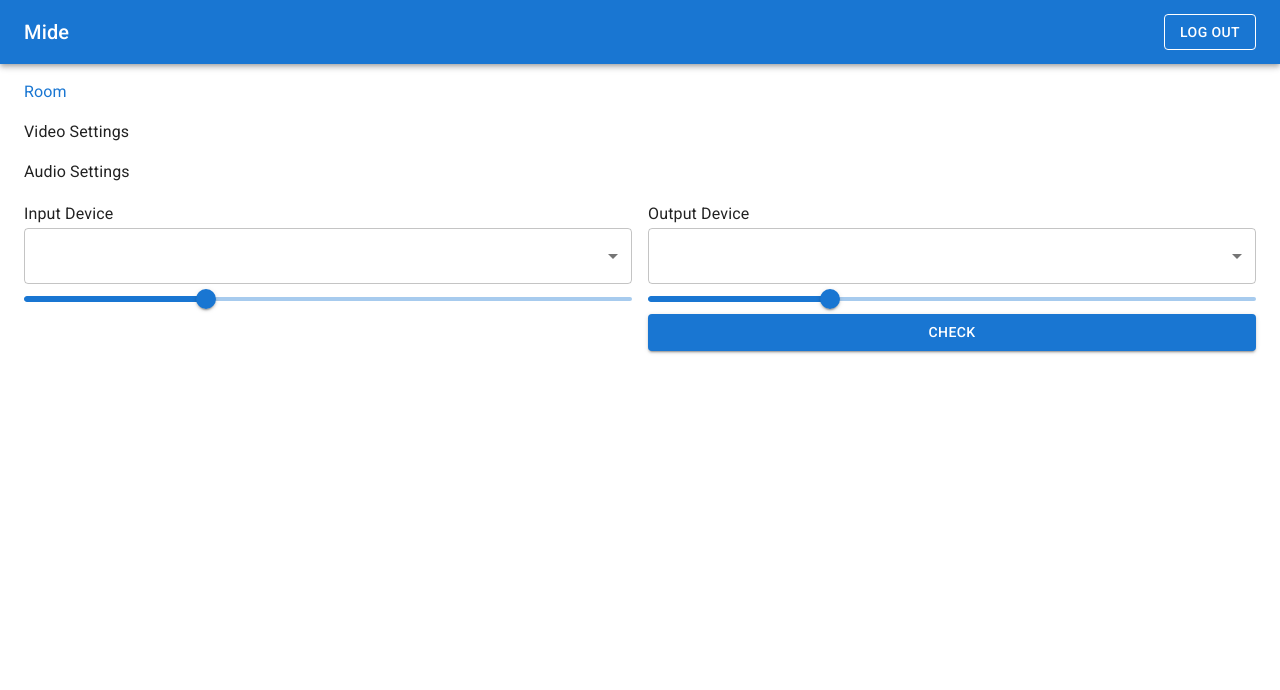
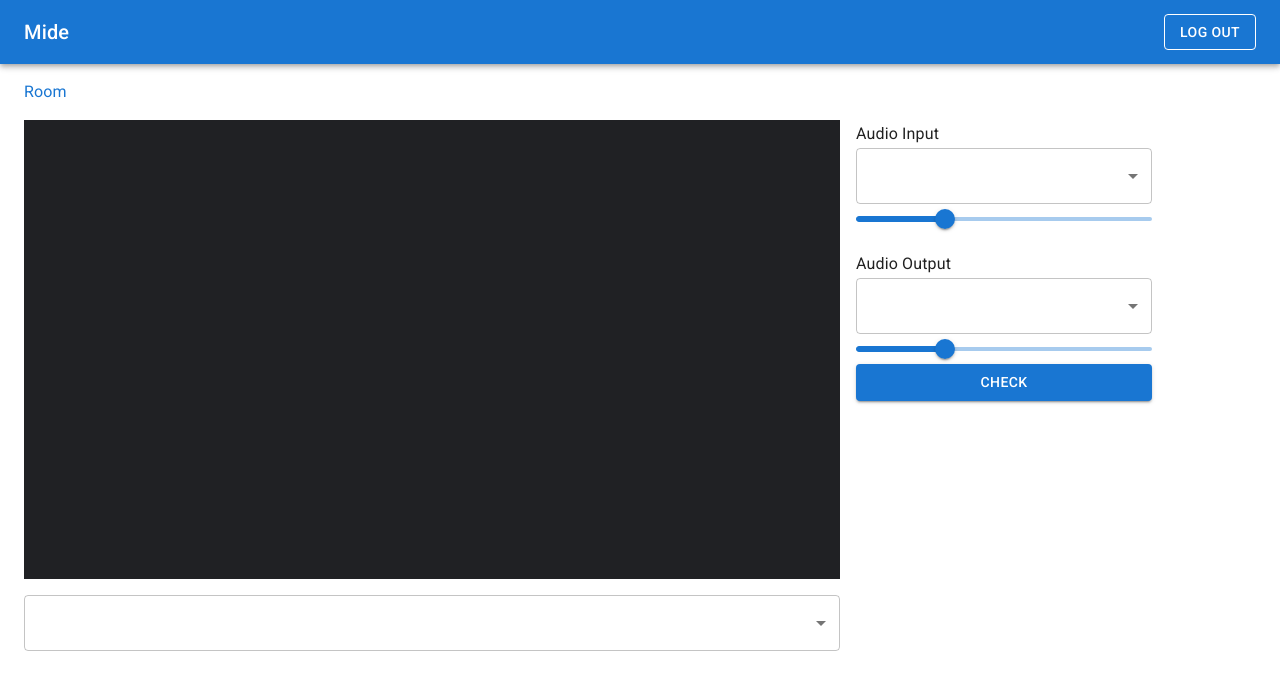
Before and after one commit to Anddrrew/mideclient, a React (Create React App) app: page /login in a window 1280 px wide. Both pictures are taken after a click on the button "LOG IN". Shown: the top 690 px of the page. Built offline with nearby package versions, Linux system fonts and the light colour scheme.

Commit message:
Added VideoInputForm

```diff
--- a/src/components/MediaSettings/InputAudioForm.tsx
+++ b/src/components/MediaSettings/InputAudioForm.tsx
@@ -7,7 +7,7 @@ export default function InputDeviceForm() {
 
   return (
     <Stack>
-      <Typography variant='subtitle1'>Input Device</Typography>
+      <Typography variant='subtitle1'>Audio Input</Typography>
       <AudioDeviceForm devices={audioInput} />
     </Stack>
   );
--- a/src/components/MediaSettings/OutputAudioForm.tsx
+++ b/src/components/MediaSettings/OutputAudioForm.tsx
@@ -43,7 +43,7 @@ export default function OutputAudioForm() {
 
   return (
     <Stack>
-      <Typography variant='subtitle1'>Output Device</Typography>
+      <Typography variant='subtitle1'>Audio Output</Typography>
       <AudioDeviceForm
         devices={audioOutput}
         onDeviceChange={handleDeviceIdChange}
--- /dev/null
+++ b/src/components/MediaSettings/VideoInputForm.tsx
@@ -0,0 +1,70 @@
+import { useEffect, useState } from 'react';
+import { useDevices } from '../../contexts/DevicesContext';
+import { FormControl, MenuItem, Select, SelectChangeEvent, Stack } from '@mui/material';
+import VideoView from '../VideoView';
+
+const videoConstraints = {
+  width: { min: 1024, ideal: 1280, max: 1920 },
+  height: { min: 576, ideal: 720, max: 1080 },
+};
+
+export default function VideoInputForm() {
+  const { videoInput } = useDevices();
+  const [deviceId, setDeviceId] = useState('');
+  const [stream, setStream] = useState<MediaStream | null>(null);
+
+  const handleChange = (e: SelectChangeEvent) => setDeviceId(e.target.value);
+
+  const startVideoStream = () => {
+    navigator.mediaDevices
+      .getUserMedia({
+        video: {
+          ...videoConstraints,
+          deviceId,
+        },
+      })
+      .then(setStream)
+      .catch(console.error);
+  };
+
+  const stopVideoStream = () => {
+    stream?.getTracks().forEach((t) => t.stop());
+  };
+
+  useEffect(() => {
+    setDeviceId((id) => {
+      if (id && videoInput.map((d) => d.deviceId).includes(id)) {
+        return id;
+      }
+
+      if (videoInput.length) {
+        return videoInput[0].deviceId;
+      }
+
+      return '';
+    });
+  }, [videoInput]);
+
+  useEffect(() => {
+    if (deviceId) startVideoStream();
+  }, [deviceId]);
+
+  useEffect(() => {
+    return () => stopVideoStream();
+  }, [stream]);
+
+  return (
+    <Stack spacing={2}>
+      <VideoView stream={stream} />
+      <FormControl style={{ width: '100%' }}>
+        <Select value={deviceId} onChange={handleChange} displayEmpty>
+          {videoInput.map((device, index) => (
+            <MenuItem value={device.deviceId} key={index}>
+              {device.label}
+            </MenuItem>
+          ))}
+        </Select>
+      </FormControl>
+    </Stack>
+  );
+}
--- a/src/components/MediaSettings/index.tsx
+++ b/src/components/MediaSettings/index.tsx
@@ -1,22 +1,23 @@
 import { Grid } from '@mui/material';
 import InputDeviceForm from './InputAudioForm';
 import OutputAudioForm from './OutputAudioForm';
+import VideoInputForm from './VideoInputForm';
+import { Stack } from '@mui/system';
 
 export default function MediaSettings() {
   return (
-    <Grid container spacing={2}>
-      <Grid item xs={12}>
-        Video Settings
+    <>
+      <Grid container spacing={2}>
+        <Grid item md={8}>
+          <VideoInputForm />
+        </Grid>
+        <Grid item sm={12} md={3}>
+          <Stack spacing={2}>
+            <InputDeviceForm />
+            <OutputAudioForm />
+          </Stack>
+        </Grid>
       </Grid>
-      <Grid item xs={12}>
-        Audio Settings
-      </Grid>
-      <Grid item xs={6}>
-        <InputDeviceForm />
-      </Grid>
-      <Grid item xs={6}>
-        <OutputAudioForm />
-      </Grid>
-    </Grid>
+    </>
   );
 }
--- /dev/null
+++ b/src/components/VideoView/index.tsx
@@ -0,0 +1,36 @@
+import { Box } from '@mui/material';
+import { useEffect, useRef } from 'react';
+
+interface Props {
+  stream: MediaStream | null;
+}
+
+export default function VideoView({ stream }: Props) {
+  const videoRef = useRef({} as HTMLVideoElement);
+
+  useEffect(() => {
+    if (stream?.active) {
+      videoRef.current.srcObject = stream;
+    }
+  }, [stream]);
+
+  return (
+    <>
+      <Box style={{ aspectRatio: 16 / 9, backgroundColor: '#202124', minWidth: '100%' }}>
+        {stream?.active ? (
+          <video
+            ref={videoRef}
+            playsInline
+            autoPlay
+            style={{
+              display: 'block',
+              width: '100%',
+            }}
+          ></video>
+        ) : (
+          ''
+        )}
+      </Box>
+    </>
+  );
+}
```
